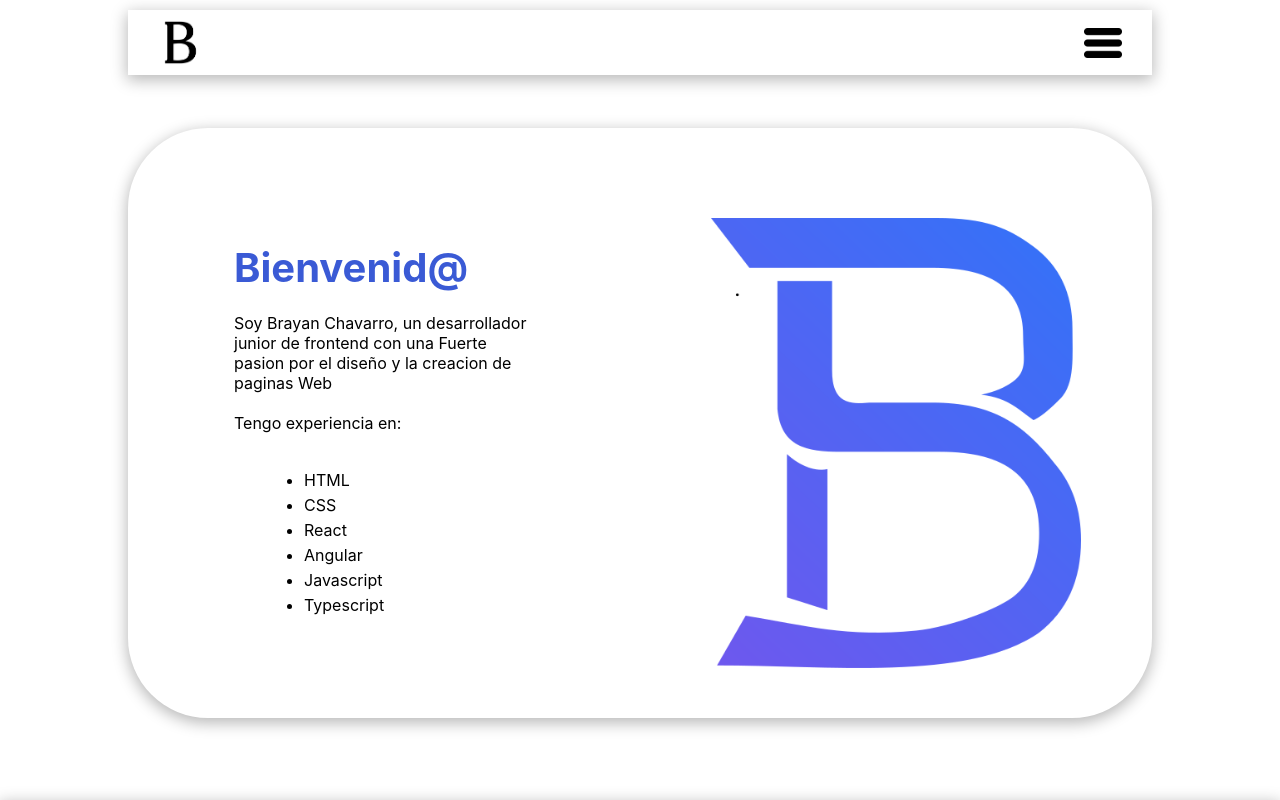
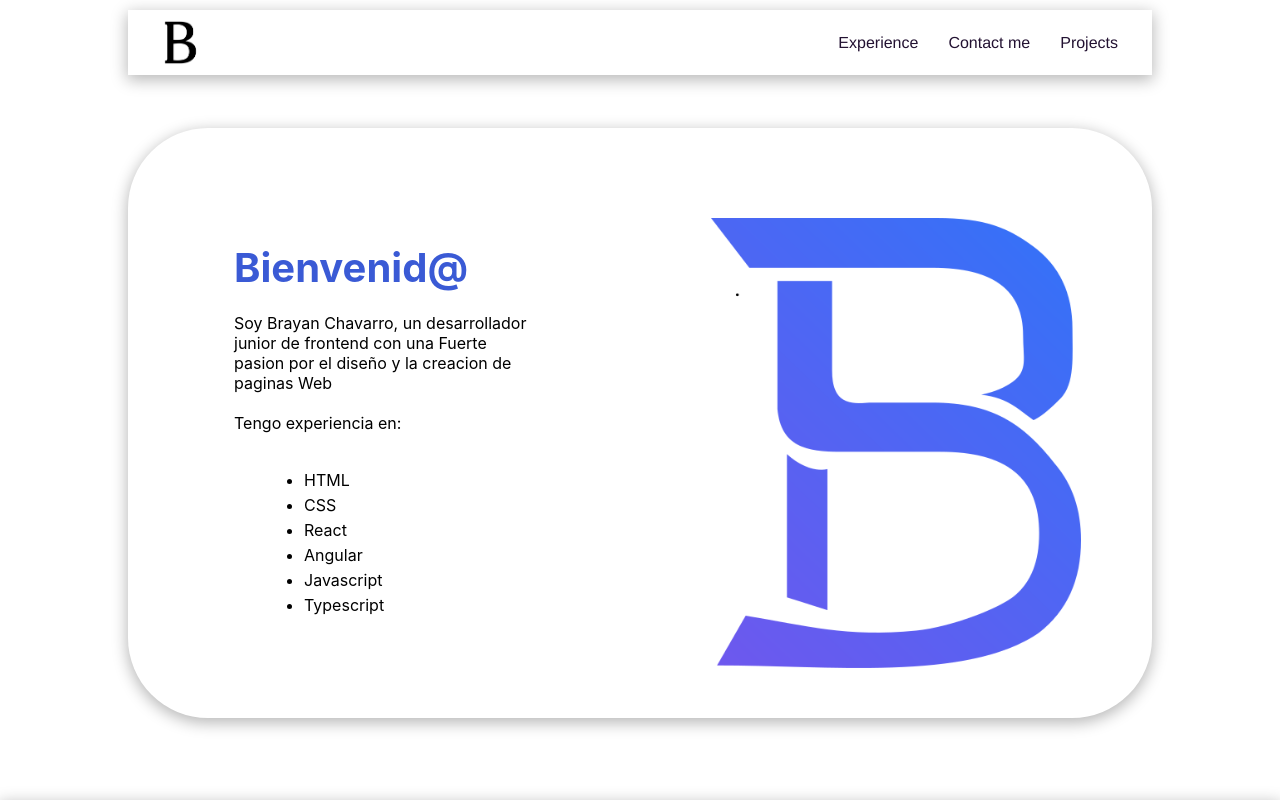
Before and after one commit to brayanCh/portfolio-react, a React (Create React App) app: page /contact in a window 1280 px wide. Shown: the top 800 px of the page. Built offline with nearby package versions, Linux system fonts and the light colour scheme.

Commit message:
[REMOVED] animation in navigation

```diff
--- a/src/App.tsx
+++ b/src/App.tsx
@@ -2,7 +2,7 @@ import { BrowserRouter as Router, Routes, Route } from 'react-router-dom';
 import Navbar from './components/bar';
 //import PageContainer from './components/pageContainer';
 import Footer from './components/footer';
-import { useCallback, useState } from 'react';
+import { useState } from 'react';
 
 // pages
 import Home from './pages/home';
@@ -12,16 +12,10 @@ const App = () => {
 
     const [isUnmounting, setUnmount] = useState<boolean>(false);
 
-    // function used to create a navigation animation
-    const unmount = useCallback(() : void => {
-        setUnmount(true);
-        setTimeout(() => setUnmount(false), 500);
-    }, []);
-
     //<Route path="/contact" element={<PageContainer um={isUnmounting}><Contact/></PageContainer>}/>
     return (
         <Router>
-            <Navbar method={unmount}/>
+            <Navbar />
             <Routes>
                 <Route path="/portfolio-react" element={<Home um={isUnmounting}/>}/>
                 <Route path="*" element={<Home />}/>
--- a/src/components/bar.tsx
+++ b/src/components/bar.tsx
@@ -69,19 +69,18 @@ const MobileMenu = ({close} : IMenuProps) => {
     );
 };
 
-const Navbar = (props : inputProps) => {
+const Navbar = () => {
 
     const navigate = useNavigate();
 
     // state to keep track of the scroll position
     const [isOnTop, setIsOnTop] = useState<boolean>(true);
-    const [isMobile, setIsMobile] = useState<boolean>(true);
+    const [isMobile, setIsMobile] = useState<boolean>(window.innerWidth < 600);
     const [openDrawer, setOpenDrawer] = useState<boolean>(false);
 
     const pasar = useCallback((link: string) : void => {
-        props.method();
-        setTimeout(() => navigate(link), 500);
-    }, [props, navigate]);
+        navigate(link)
+    }, [navigate]);
 
     // function to update the scroll position on scroll
     const handleScroll = useCallback(() => {
@@ -92,13 +91,16 @@ const Navbar = (props : inputProps) => {
     // check if the screen is mobile
     const checkMobile = useCallback(() : void => {
         const width = window.innerWidth;
-        setIsMobile(width < 600);
+        setIsMobile(width < 1020);
     }, []);
+
     // use effect to add and remove the scroll event listener
     useEffect(() => {
         window.addEventListener('scroll', handleScroll, { passive: true });
+        window.addEventListener('resize', checkMobile);
 
         return () : void => {
+            window.removeEventListener('resize', checkMobile);
             window.removeEventListener('scroll', handleScroll);
         };
     }, [handleScroll]);
```
